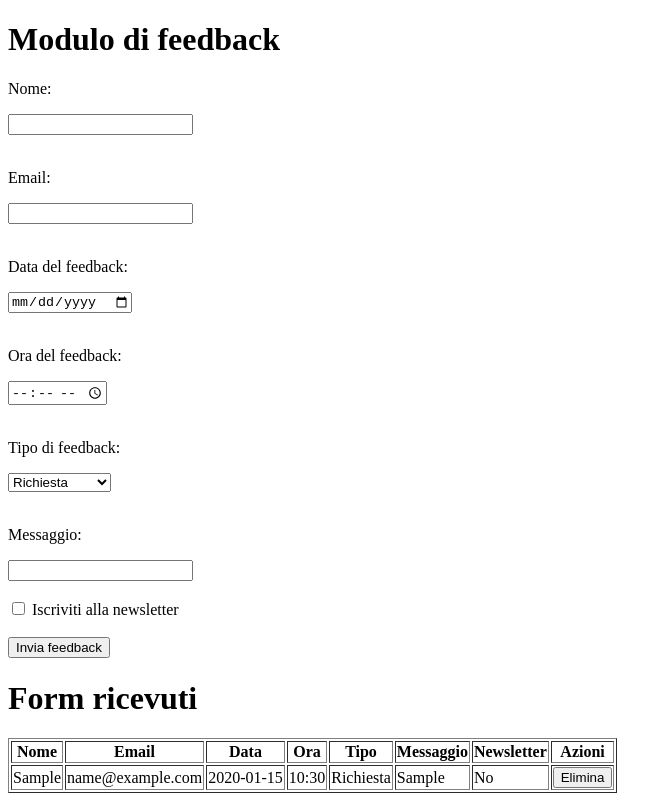
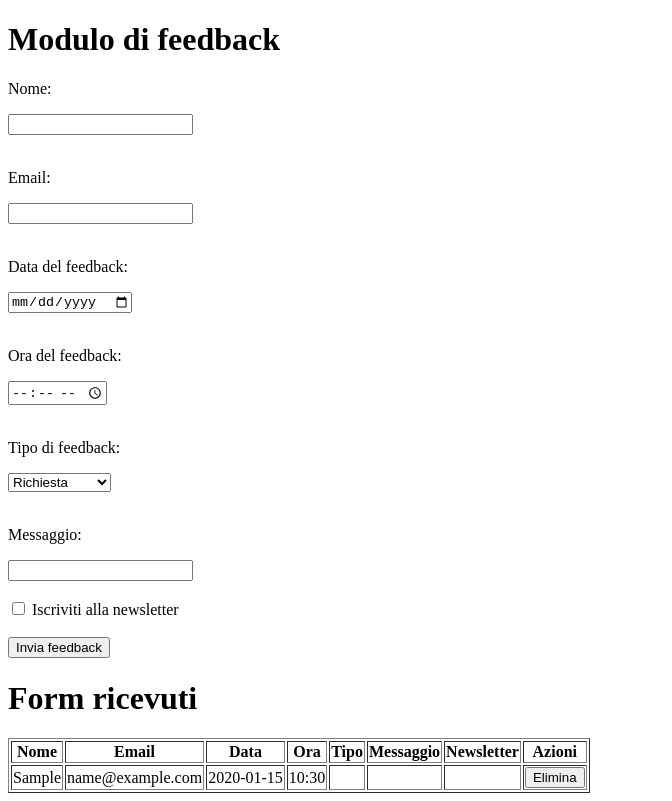
Before and after one commit to Bianolini-Daniele/scuola, a plain HTML site: page TPSIT/Quinta/Prova_feedback/index.html in a window 1280 px wide. Both pictures are taken after typing "Sample", "name@example.com", "2020-01-15", "10:30", "Sample" into the empty fields and a click on the button "Invia feedback". Shown: the whole page, without its empty margins (0-672 px from the left). Drawn offline with Linux system fonts and the light colour scheme.

```diff
--- a/TPSIT/Quinta/Prova_feedback/index.html
+++ b/TPSIT/Quinta/Prova_feedback/index.html
@@ -4,7 +4,7 @@
 <head>
     <meta charset="UTF-8">
     <meta name="viewport" content="width=device-width, initial-scale=1.0">
-    <script src="script.js" defer></script>
+    <script src="script01.js" defer></script>
     <title>Document</title>
 </head>
 
--- /dev/null
+++ b/TPSIT/Quinta/Prova_feedback/script01.js
@@ -0,0 +1,64 @@
+const formFeedback = document.getElementById("formFeedback");
+const messaggio = document.getElementById("messaggio");
+const tabellaFeedback = document.getElementById("tabellaFeedback");
+formFeedback.addEventListener("submit", gestiscisubmit);
+const dati = [];
+
+function creaRiga(valori) {
+    const campi = ["nome", "email", "data", "ora", "tipo", "messaggio", "checkbox"];
+    const riga = document.createElement("tr");
+    for (let i=0; i < campi.length; i++) {
+        const cella = document.createElement("td");
+        cella.textContent = valori[campi[i]];
+        riga.appendChild(cella);
+    }
+    // return riga;
+
+
+ const cellaAzioni = document.createElement("td");
+ const bottoneElimina = document.createElement("button");
+ bottoneElimina.textContent = "Elimina";
+
+    bottoneElimina.addEventListener("click", function () {
+        const indice = dati.indexOf(valori);
+        if (indice !== -1) {
+            dati.splice(indice, 1);
+        }
+        riga.remove();
+    });
+
+    cellaAzioni.appendChild(bottoneElimina);
+    riga.appendChild(cellaAzioni);
+    tabellaFeedback.appendChild(riga);
+
+
+}
+
+
+
+function gestiscisubmit(event) {
+    event.preventDefault();
+    const nome = document.getElementById("nome").value.trim();
+    const email = document.getElementById("email").value.trim();
+    const data = document.getElementById("data").value;
+    const ora = document.getElementById("ora").value;
+    const tipofeedback = document.getElementById("tipo").value;
+    const testofeedback = document.getElementById("messaggio").value.trim();
+    const newsletter = document.getElementById("checkbox").checked;
+
+    if (!nome || !email || !data || !ora || !tipofeedback || !testofeedback) {
+        messaggio.textContent = "Compila tutti i campi obbligatori.";
+        return;
+    }
+
+    const iscrizione = newsletter ? "Sì" : "No";
+    const valori = { nome, email, data, ora, tipofeedback, testofeedback, iscrizione };
+    dati.push(valori);
+    creaRiga(valori);
+
+    // aggiungiCellaAzioni(riga, valori);
+
+    // tabellaFeedback.appendChild(riga);
+    messaggio.textContent = "";
+    formFeedback.reset();
+}
```
Also changed, not shown: Sistemi/esercizio ripasso/Esercizi ripasso IP e ISO OSI e Classi.txt (added), Sistemi/esercizio ripasso/Ripasso suddivisione IP.txt (renamed from Sistemi/Ripasso suddivisione IP.txt), 1 other file.
